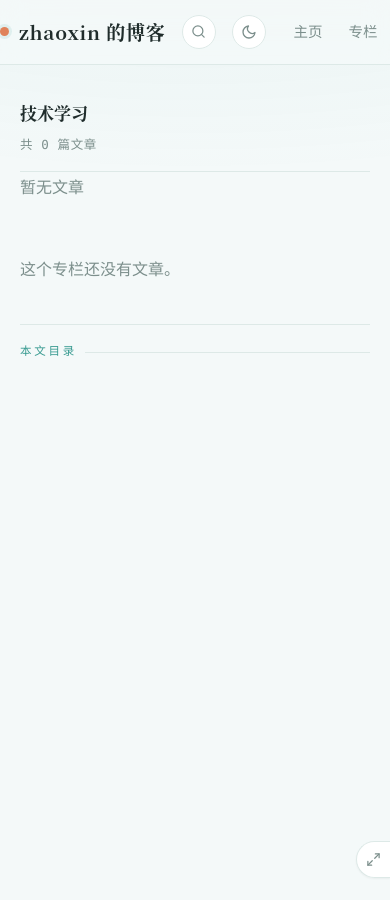
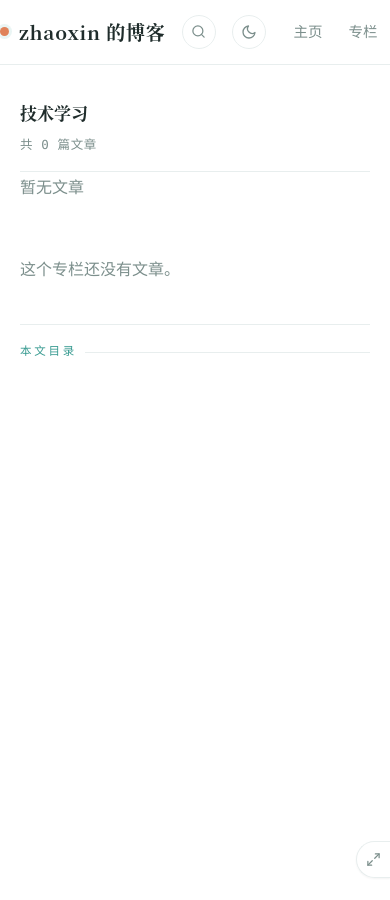
Before and after one commit to anthonyzhao-4926/anthonyzhao-4926.github.io, a Jekyll site: the page built from _columns/tech.md, in a window 390 px wide and 900 px high. Built offline with Jekyll 4.4.1, drawn with Linux system fonts in a browser that asks for light colours.

Commit message:
refactor(layout): enhance blog layout and TOC functionality
- Update post layout to include a right sidebar for the table of contents (TOC).
- Modify main content area to adjust width based on layout type.
- Improve theme handling in JavaScript for better user experience.
- Refine CSS styles for light theme and TOC presentation.
- Update pull-notes.sh to handle YAML front matter more effectively.

```diff
--- a/_config.yml
+++ b/_config.yml
@@ -41,8 +41,7 @@ social:
 
 # 主题外观：深浅色切换由 assets/js/theme.js 控制（不写死主题模式）
 
-# 文章右侧目录（TOC）：自研主题暂未提供
-# toc: true
+# 文章右侧目录（TOC）：所有文章页由 toc.js 根据 h2/h3 自动生成
 
 # 评论功能（可选，后续可开启 giscus / utterances / disqus）
 comments:
--- a/_includes/head.html
+++ b/_includes/head.html
@@ -13,7 +13,7 @@
 <script>
     (function () {
         var saved = localStorage.getItem('theme');
-        var theme = saved || (window.matchMedia('(prefers-color-scheme: dark)').matches ? 'dark' : 'light');
+        var theme = saved || 'light';
         document.documentElement.setAttribute('data-theme', theme);
     })();
 </script>
--- a/_layouts/default.html
+++ b/_layouts/default.html
@@ -8,7 +8,7 @@
 <body>
     {% include header.html %}
 
-    <main class="container main-content{% if page.layout == 'column' or page.column %} wide{% endif %}">
+    <main class="container main-content{% if page.layout == 'column' or page.column or page.layout == 'post' %} wide{% endif %}">
         {{ content }}
     </main>
 
--- a/assets/css/style.css
+++ b/assets/css/style.css
@@ -14,17 +14,17 @@
 }
 
 [data-theme="light"] {
-    --bg: #f4f9f9;            /* 纸：冷调水青白 */
+    --bg: #ffffff;            /* 纸：纯白 */
     --text: #1f2c2b;          /* 墨：深蓝墨 */
     --muted: #7c8f8c;         /* 黛：雾青灰 */
     --accent: #379a90;        /* 青：湖水青主色 */
     --accent-soft: rgba(55, 154, 144, 0.10);
     --cinnabar: #e0825a;      /* 朱：全站唯一暖色，仅左上角圆点 */
-    --line: #dde9e7;          /* 线：发丝线 */
-    --line-strong: #c6d9d5;
-    --code-bg: #ecf5f3;
+    --line: #e8eeee;          /* 线：发丝线 */
+    --line-strong: #d4dfdc;
+    --code-bg: #f4f7f6;
     --card: #ffffff;
-    --header-bg: rgba(244, 249, 249, 0.82);
+    --header-bg: rgba(255, 255, 255, 0.86);
     --shadow: 0 1px 2px rgba(31, 44, 43, 0.05);
 }
 
@@ -51,7 +51,6 @@ html { scroll-behavior: smooth; }
 body {
     margin: 0;
     background: var(--bg);
-    background-image: radial-gradient(1100px 420px at 50% -120px, rgba(55, 154, 144, 0.07), transparent 70%);
     color: var(--text);
     font-family: var(--font-body);
     font-size: 16px;
@@ -361,6 +360,19 @@ img { max-width: 100%; }
 .page,
 .post {
     padding: 56px 0 16px;
+}
+
+/* 普通文章：中栏正文 + 右侧本文目录 */
+.post-shell {
+    display: grid;
+    grid-template-columns: minmax(0, 1fr) 248px;
+    gap: 40px;
+    align-items: start;
+}
+
+.post-shell .post {
+    min-width: 0;
+    padding-top: 56px;
 }
 
 .page-title {
@@ -1025,7 +1037,7 @@ img { max-width: 100%; }
 
 .column-shell {
     display: grid;
-    grid-template-columns: 210px minmax(0, 1fr) 200px;
+    grid-template-columns: 210px minmax(0, 1fr) 248px;
     gap: 40px;
     align-items: start;
     padding-top: 48px;
@@ -1144,6 +1156,11 @@ img { max-width: 100%; }
     font-size: 13px;
 }
 
+.col-toc .toc-empty {
+    padding: 6px 10px;
+    color: var(--muted);
+}
+
 /* 中栏宽度切换按钮（右下角贴边，悬停展开） */
 .col-toggle {
     position: fixed;
@@ -1202,7 +1219,7 @@ img { max-width: 100%; }
 .column-shell.fullwidth .col-left,
 .column-shell.fullwidth .col-right { display: none; }
 
-/* 窄屏：三栏折叠为单栏 */
+/* 窄屏：三栏 / 文章双栏折叠为单栏 */
 @media (max-width: 960px) {
     .main-content.wide { max-width: 100%; }
 
@@ -1212,13 +1229,13 @@ img { max-width: 100%; }
         padding-top: 28px;
     }
 
-    .col-left,
-    .col-right {
+    .column-shell .col-left,
+    .column-shell .col-right {
         position: static;
         max-height: none;
     }
 
-    .col-right {
+    .column-shell .col-right {
         border-top: 1px solid var(--line);
         padding-top: 16px;
     }
@@ -1257,6 +1274,18 @@ img { max-width: 100%; }
     }
 
     .post-title { font-size: 19px; }
+
+    .post-shell {
+        grid-template-columns: 1fr;
+        gap: 24px;
+    }
+
+    .post-shell .col-right {
+        position: static;
+        max-height: none;
+        border-top: 1px solid var(--line);
+        padding-top: 16px;
+    }
 
     .page,
     .post {
--- a/assets/js/toc.js
+++ b/assets/js/toc.js
@@ -1,26 +1,26 @@
-/* 专栏页阅读器：
-   1) 右栏「本文目录」：扫描 .toc-source 的 h2/h3 生成，并随滚动高亮当前小节
-   2) 左栏文章点击：内联切换中栏正文与右栏目录，左栏目录保持不动 */
+/* 文章右侧目录：
+   1) 扫描 .toc-source 的 h2/h3 生成，并随滚动高亮当前小节
+   2) 专栏页额外支持左栏切换、深链与全宽 */
 (function () {
     'use strict';
 
-    var shell = document.querySelector('.column-shell');
-    if (!shell) return;
-
-    var center = shell.querySelector('.toc-source');
-    var list = document.getElementById('col-toc');
-    if (!center || !list) return;
-
-    var cache = {};
-    var firstUrl = shell.getAttribute('data-first') || '';
-    var colBase = shell.getAttribute('data-column') || location.pathname;
-
-    /* ---- 目录生成 + 滚动高亮 ---- */
     var scrollHandler = null;
 
-    function buildToc() {
+    function buildToc(center, list) {
         list.innerHTML = '';
         var heads = center.querySelectorAll('h2, h3');
+        if (heads.length === 0) {
+            var empty = document.createElement('li');
+            empty.className = 'toc-empty';
+            empty.textContent = '暂无目录';
+            list.appendChild(empty);
+            if (scrollHandler) {
+                window.removeEventListener('scroll', scrollHandler);
+                scrollHandler = null;
+            }
+            return;
+        }
+
         heads.forEach(function (h, i) {
             if (!h.id) h.id = 'col-sec-' + i;
             var li = document.createElement('li');
@@ -33,9 +33,6 @@
         });
 
         if (scrollHandler) window.removeEventListener('scroll', scrollHandler);
-        scrollHandler = null;
-        if (heads.length === 0) return;
-
         var items = [];
         heads.forEach(function (h, i) {
             items.push({ el: h, link: list.children[i].querySelector('a') });
@@ -55,22 +52,34 @@
         scrollHandler();
     }
 
-    /* ---- 左栏当前高亮 ---- */
+    var shell = document.querySelector('.column-shell');
+    var center = document.querySelector('.toc-source');
+    var list = document.getElementById('col-toc');
+    if (!center || !list) return;
+
+    if (!shell) {
+        buildToc(center, list);
+        return;
+    }
+
+    var cache = {};
+    var firstUrl = shell.getAttribute('data-first') || '';
+    var colBase = shell.getAttribute('data-column') || location.pathname;
+
     function setCurrent(url) {
         shell.querySelectorAll('.col-left-list a[data-post]').forEach(function (a) {
             a.classList.toggle('current', a.getAttribute('data-post') === url);
         });
     }
 
-    /* ---- 内联渲染到中栏 ---- */
     function applyPost(url, headerHtml, contentHtml, updateHistory) {
         center.innerHTML = headerHtml + contentHtml;
-        buildToc();
+        buildToc(center, list);
         setCurrent(url);
         if (updateHistory !== false) {
             try {
                 history.pushState({ url: url }, '', colBase + '#/' + encodeURIComponent(url));
-            } catch (e) { /* ignore */ }
+            } catch (pushStateErr) { /* ignore */ }
         }
         window.scrollTo({ top: 0, behavior: 'auto' });
     }
@@ -85,16 +94,15 @@
             .then(function (r) { return r.text(); })
             .then(function (html) {
                 var doc = new DOMParser().parseFromString(html, 'text/html');
-                var h = doc.querySelector('.post-header');
-                var c = doc.querySelector('.post-content');
-                if (!h || !c) return;
-                cache[url] = { header: h.outerHTML, content: c.outerHTML };
-                applyPost(url, h.outerHTML, c.outerHTML, updateHistory);
+                var headerEl = doc.querySelector('.post-header');
+                var contentEl = doc.querySelector('.post-content');
+                if (!headerEl || !contentEl) return;
+                cache[url] = { header: headerEl.outerHTML, content: contentEl.outerHTML };
+                applyPost(url, headerEl.outerHTML, contentEl.outerHTML, updateHistory);
             })
-            .catch(function () { /* 请求失败保持现状 */ });
+            .catch(function (loadPostErr) { /* 请求失败保持现状 */ });
     }
 
-    /* ---- 左栏点击：内联切换 ---- */
     shell.querySelectorAll('.col-left-list a[data-post]').forEach(function (a) {
         a.addEventListener('click', function (e) {
             if (a.classList.contains('current')) return;
@@ -103,7 +111,6 @@
         });
     });
 
-    /* ---- 前进/后退 与 深链（#/文章URL） ---- */
     function hashUrl() {
         var m = location.hash.match(/^#\/(.+)$/);
         return m ? decodeURIComponent(m[1]) : null;
@@ -117,11 +124,10 @@
     var deep = hashUrl();
     if (deep) loadPost(deep, false);
 
-    /* ---- 中栏全宽 / 默认 切换 ---- */
     var toggleBtn = document.getElementById('col-toggle');
     if (toggleBtn) {
         var savedMode = null;
-        try { savedMode = localStorage.getItem('col-mode'); } catch (e) {}
+        try { savedMode = localStorage.getItem('col-mode'); } catch (readModeErr) {}
         if (savedMode === 'full') shell.classList.add('fullwidth');
 
         function renderToggle() {
@@ -134,11 +140,11 @@
             shell.classList.toggle('fullwidth');
             try {
                 localStorage.setItem('col-mode', shell.classList.contains('fullwidth') ? 'full' : 'default');
-            } catch (e) {}
+            } catch (saveModeErr) {}
             renderToggle();
         });
         renderToggle();
     }
 
-    buildToc();
+    buildToc(center, list);
 })();
```
Also changed, not shown: _layouts/post.html (+7 -1 lines), 1 other file.
